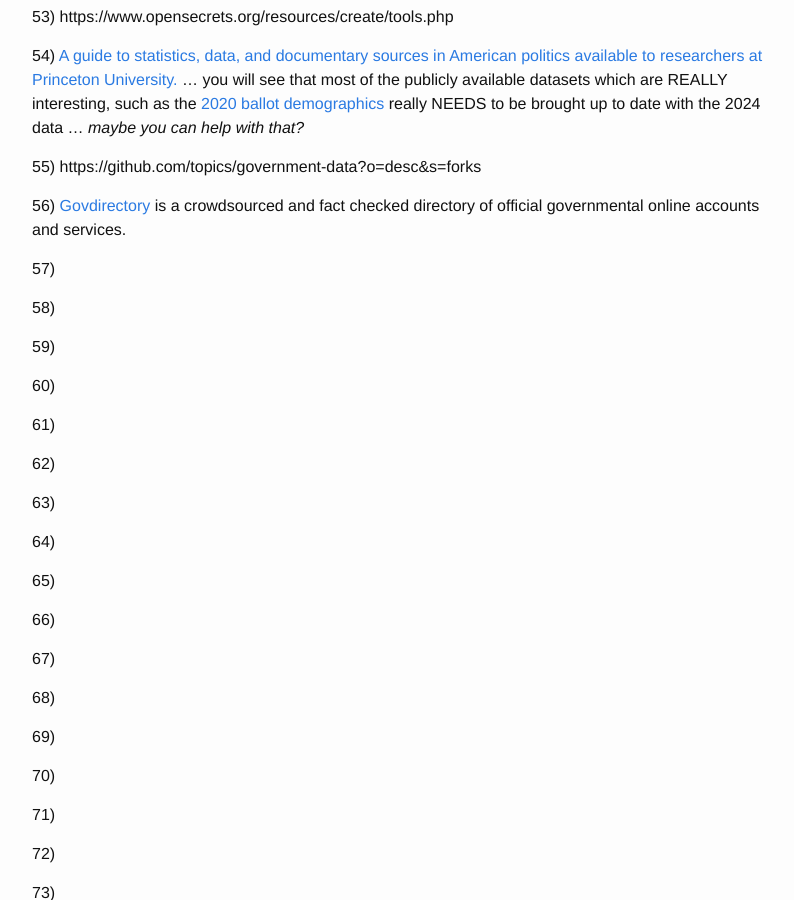
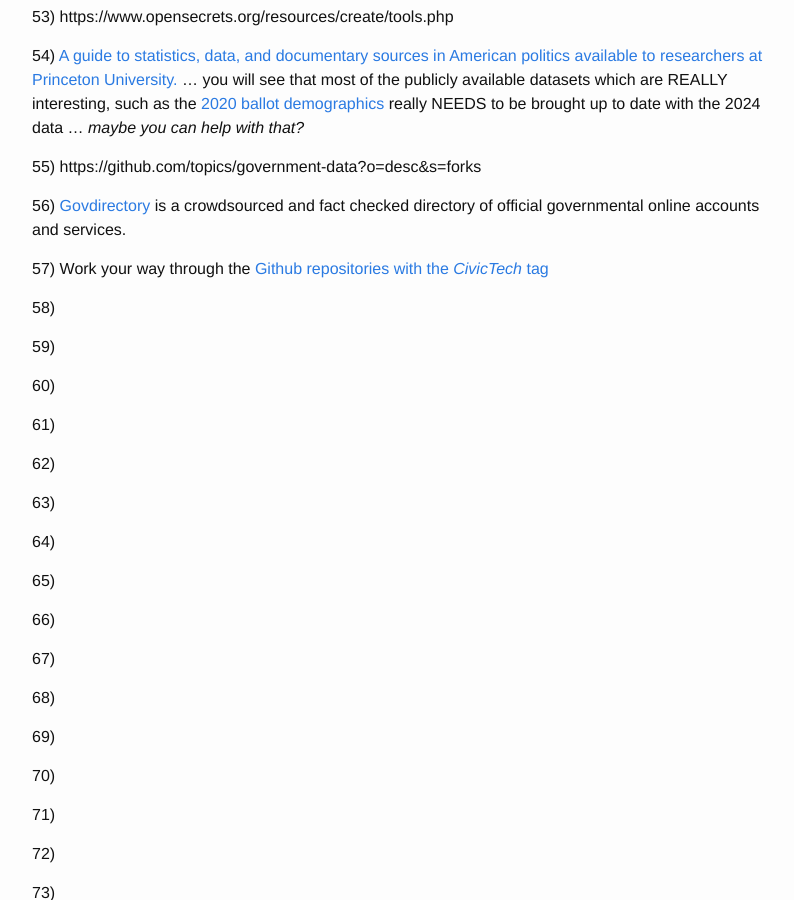
Before and after one commit to RockRapids/SHOP, a Jekyll site: the page built from _posts/2023-12-01-Studying-The-2024-POTUS-Race.MD, in a window 1280 px wide and 900 px high, scrolled down 17374 px. Shown: the whole window, without its empty margins (238-1032 px from the left). Built offline with Jekyll 4.4.1, drawn with Linux system fonts in a browser that asks for light colours.

Commit message:
CivicTech

```diff
--- a/_posts/2023-12-01-Studying-The-2024-POTUS-Race.MD
+++ b/_posts/2023-12-01-Studying-The-2024-POTUS-Race.MD
@@ -299,7 +299,7 @@ These are miscellaneous tools, git repositories and organizations that contain d
 
 56) [Govdirectory](https://www.govdirectory.org/) is a crowdsourced and fact checked directory of official governmental online accounts and services.
 
-57)
+57) Work your way through the [Github repositories with the *CivicTech* tag](https://github.com/topics/civictech?o=desc&s=forks)
 
 58)
 
```
